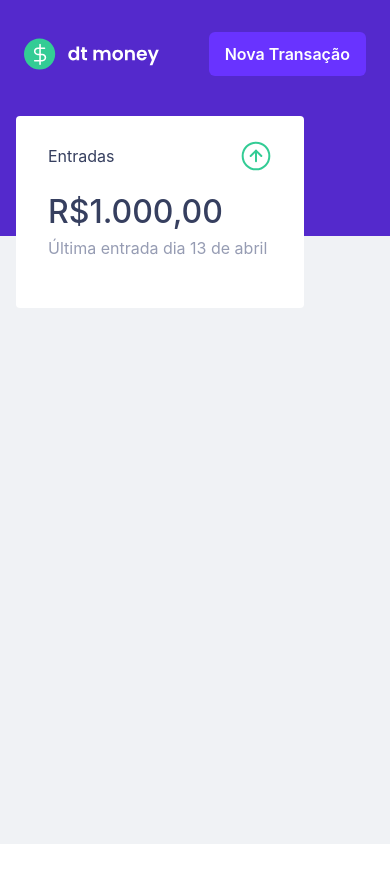
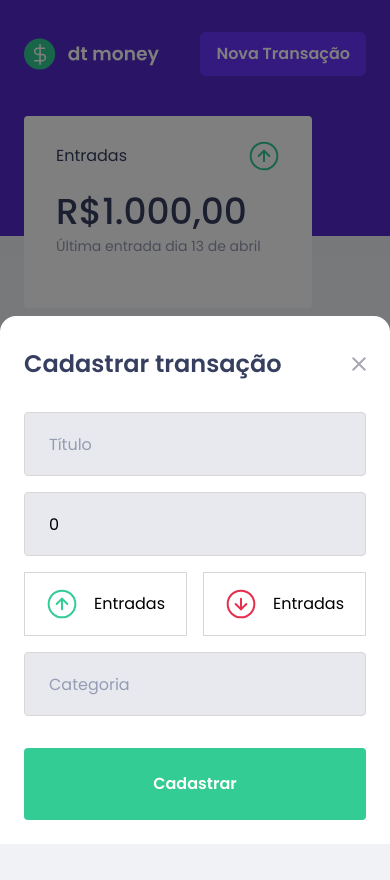
Before and after one commit to lcsglrt/dtmoney, a React (Create React App) app: page / in a window 390 px wide. Both pictures are taken after a click on the button "Nova Transação". Before the commit the page ends 844 px from the top, so only its background shows below. Built offline with nearby package versions, Linux system fonts and the light colour scheme.

Commit message:
Layout modal finalizado

```diff
--- a/package.json
+++ b/package.json
@@ -9,6 +9,7 @@
     "@testing-library/user-event": "^12.1.10",
     "react": "^17.0.2",
     "react-dom": "^17.0.2",
+    "react-modal": "^3.14.4",
     "react-scripts": "4.0.3",
     "react-toastify": "^8.1.0",
     "tailwindcss": "npm:@tailwindcss/postcss7-compat",
--- a/public/index.html
+++ b/public/index.html
@@ -1,6 +1,7 @@
 <!DOCTYPE html>
 <html lang="en">
   <head>
+    <link rel="preconnect" href="https://fonts.gstatic.com" crossorigin>
     <meta charset="utf-8" />
     <link rel="icon" href="%PUBLIC_URL%/favicon.png" />
     <meta name="viewport" content="width=device-width, initial-scale=1" />
@@ -12,6 +13,7 @@
     <link rel="apple-touch-icon" href="%PUBLIC_URL%/logo.png" />
     <link rel="manifest" href="%PUBLIC_URL%/manifest.json" />
     <title>dt money</title>
+    <link href="https://fonts.googleapis.com/css2?family=Poppins:wght@400;500;600&display=swap" rel="stylesheet">
   </head>
   <body>
     <noscript>You need to enable JavaScript to run this app.</noscript>
--- a/src/App.js
+++ b/src/App.js
@@ -5,77 +5,44 @@ import './App.css';
 import { DashBoard } from './components/Dashboard';
 
 import { Header } from './components/Header';
+import { NewTransactionModal } from './components/NewTransactionModal';
 
 function App() {
   const [transactions, setTransactions] = useState([]);
   const [transactionsTable, setTransactionsTable] = useState([]);
-  const [title, setTitle] = useState('');
-  const [amount, setAmount] = useState(0);
-  // const [type, setType] = useState('deposit');
-  const [category, setCategory] = useState('');
+
+  const [isNewTransactionModalOpen, SetIsNewTransactionModalOpen] = useState(false);
 
   useEffect(() => {
     setTransactionsTable(transactions);
   }, [transactions]);
 
-  function createNewTransaction(data) {
-    const localTransactions = [...transactions];
-    localTransactions.push(data);
-    setTransactions(localTransactions);
+  function handleOpenNewTransactionModal() {
+    SetIsNewTransactionModalOpen(true);
   }
 
-  function handleCreateNewTransaction(e) {
-    e.preventDefault();
-
-    createNewTransaction({
-      id: +new Date(),
-      title,
-      amount,
-      category
-    });
+  function handleCloseNewTransactionModal() {
+    SetIsNewTransactionModalOpen(false);
   }
 
-  const summary = transactionsTable.reduce((acc, transaction) => {
-    return acc + transaction.amount;
-  }, 0);
+
+
+  // const summary = transactionsTable.reduce((acc, transaction) => {
+  //   return acc + transaction.amount;
+  // }, 0);
 
   return (
     <div className="bg-background min-h-screen">
-      <Header />
+      <Header onOpenNewTransactionModal={handleOpenNewTransactionModal} />
       <DashBoard />
-      {/* <!-- <form onSubmit={handleCreateNewTransaction}>
-        <input
-          type="text"
-          placeholder="Título"
-          value={title}
-          onChange={e => setTitle(e.target.value)}
-        />
-        <input
-          type="number"
-          placeholder="Valor"
-          value={amount}
-          onChange={e => setAmount(Number(e.target.value))}
-        />
 
-        <input
-          type="text"
-          placeholder="Categoria"
-          value={category}
-          onChange={e => setCategory(e.target.value)}
-        />
-        <button
-          type="submit"
-        >
-          Enviar
-        </button>
-      </form>
-      <table>
+      {/* <table>
         <thead>
           <tr>
             <th>Título</th>
             <th>Valor</th>
-            <th>Categoria</th>
-            {/* <th>Data</th> */}
+            <th>Categoria</th> */}
+            {/* <th>Data</th>
           {/* </tr>
         </thead>
         <tbody>
@@ -91,7 +58,12 @@ function App() {
             <td>Total: {!summary ? 0 : summary}</td>
           </tr>
         </tbody>
-      </table> --> */}
+      </table> */}
+
+      <NewTransactionModal
+        isOpen={isNewTransactionModalOpen}
+        onRequestClose={handleCloseNewTransactionModal}
+      />
     </div>
   );
 }
--- a/src/components/Dashboard/index.js
+++ b/src/components/Dashboard/index.js
@@ -1,9 +1,13 @@
 import { Summary } from "../Summary";
+import { TransactionsList } from "../TransactionsList";
 
 export function DashBoard() {
   return (
-    <main className="max-w-custom mx-auto py-10 px-4">
+    <main className="max-w-custom mx-auto py-10 px-6">
       <Summary />
+      <div className="md:hidden">
+        <TransactionsList />
+      </div>
     </main>
   )
 }
--- a/src/components/Header/index.js
+++ b/src/components/Header/index.js
@@ -1,13 +1,19 @@
+import { useState } from 'react';
+
 import logoImg from '../../assets/logo.svg';
 
-export function Header() {
+export function Header({ onOpenNewTransactionModal }) {
   return (
     <>
       <header className="bg-blue pb-40">
         <div className="pt-8 px-6 mx-auto justify-between max-w-custom">
           <div className="flex justify-between">
             <img src={logoImg} alt="dt moneyF0F2F5" className="w-logo md:w-auto" />
-            <button className="bg-btn text-shape font-base font-semibold px-4 py-2.5 rounded-md">
+            <button
+              type="button"
+              onClick={onOpenNewTransactionModal}
+              className="bg-btn text-shape font-base font-semibold px-4 py-2.5 rounded-md"
+            >
               Nova Transação
             </button>
           </div>
--- /dev/null
+++ b/src/components/NewTransactionModal/index.js
@@ -0,0 +1,97 @@
+import Modal from 'react-modal';
+import { useState } from 'react';
+
+import closeModalImg from '../../assets/close.svg';
+import incomeImg from '../../assets/income.svg';
+import outcomeImg from '../../assets/outcome.svg';
+
+Modal.setAppElement('#root');
+
+export function NewTransactionModal({ isOpen, onRequestClose }) {
+  const [title, setTitle] = useState('');
+  const [amount, setAmount] = useState(0);
+  // const [type, setType] = useState('deposit');
+  const [category, setCategory] = useState('');
+
+  function createNewTransaction(data) {
+    // const localTransactions = [...transactions];
+    // localTransactions.push(data);
+    // setTransactions(localTransactions);
+  }
+
+  function handleCreateNewTransaction(e) {
+    e.preventDefault();
+
+    // createNewTransaction({
+    //   id: +new Date(),
+    //   title,
+    //   amount,
+    //   category
+    // });
+  }
+
+  return (
+    <>
+      <Modal
+        isOpen={isOpen}
+        onRequestClose={onRequestClose}
+        overlayClassName="react-modal-overlay"
+        className="react-modal"
+      >
+        <div className="flex items-center justify-between">
+          <h2 className="text-title font-semibold text-2xl py-8">Cadastrar transação</h2>
+          <button type="button" onClick={onRequestClose}>
+            <img src={closeModalImg} alt="Fechar" />
+          </button>
+        </div>
+        <form onSubmit={handleCreateNewTransaction}>
+          <div>
+            <input
+              type="text"
+              placeholder="Título"
+              value={title}
+              onChange={e => setTitle(e.target.value)}
+              className="input-modal"
+            />
+            <input
+              type="number"
+              placeholder="Valor"
+              value={amount}
+              onChange={e => setAmount(Number(e.target.value))}
+              className="input-modal"
+            />
+
+            <div className="grid grid-cols-2 gap-4 mt-4">
+              <button
+                className="w-full border border-bodyBorder flex items-center h-16 justify-center"
+              >
+                <img src={incomeImg} alt="Entrada" className="mr-4" />
+                <span>Entradas</span>
+              </button>
+              <button
+                className="w-full border border-bodyBorder flex items-center h-16 justify-center"
+              >
+                <img src={outcomeImg} alt="Entrada"  className="mr-4" />
+                <span>Entradas</span>
+              </button>
+            </div>
+
+            <input
+              type="text"
+              placeholder="Categoria"
+              value={category}
+              onChange={e => setCategory(e.target.value)}
+              className="input-modal"
+            />
+            <button
+              type="submit"
+              className="btn-submit"
+            >
+              Cadastrar
+            </button>
+          </div>
+        </form>
+      </Modal>
+    </>
+  )
+}
--- a/src/components/Summary/index.js
+++ b/src/components/Summary/index.js
@@ -8,7 +8,7 @@ export function Summary() {
           <p>Entradas</p>
           <img src={incomeImg} alt="Entradas" />
         </header>
-        <strong className="block mt-4 text-summary font-medium leading-summary">R$1.000,00</strong>
+        <strong className="block mt-4 text-4xl font-medium leading-summary">R$1.000,00</strong>
         <p className="md:hidden text-sm text-text">Última entrada dia 13 de abril</p>
       </div>
 
--- /dev/null
+++ b/src/components/TransactionCard/index.js
@@ -0,0 +1,12 @@
+export function TransactionCard() {
+  return (
+    <div className="mt-3 bg-shape rounded py-6 px-8">
+      <p className="text-title">Desenvolvimento de site</p>
+      <p className="text-green text-xl">R$12.000,00</p>
+      <div className="flex items-center justify-between pt-6">
+        <p className="text-sm text-text">Vendas</p>
+        <p className="text-sm text-text">17/11/2021</p>
+      </div>
+    </div>
+  );
+}
--- /dev/null
+++ b/src/components/TransactionsList/index.js
@@ -0,0 +1,15 @@
+import { TransactionCard } from "../TransactionCard"
+
+export function TransactionsList() {
+  return (
+    <div className="pt-8">
+      <div className="flex items-center justify-between">
+        <p className="text-2xl text-title">Listagem</p>
+        <p className="text-sm text-text">3 Itens</p>
+      </div>
+      <TransactionCard />
+      <TransactionCard />
+      <TransactionCard />
+    </div>
+  )
+}
--- a/src/index.css
+++ b/src/index.css
@@ -4,9 +4,9 @@
 
 body {
   margin: 0;
-  font-family: -apple-system, BlinkMacSystemFont, 'Segoe UI', 'Roboto', 'Oxygen',
-    'Ubuntu', 'Cantarell', 'Fira Sans', 'Droid Sans', 'Helvetica Neue',
-    sans-serif;
+  padding: 0;
+  box-sizing: border-box;
+  font-family: 'Poppins', sans-serif;
   -webkit-font-smoothing: antialiased;
   -moz-osx-font-smoothing: grayscale;
 }
@@ -15,3 +15,60 @@ code {
   font-family: source-code-pro, Menlo, Monaco, Consolas, 'Courier New',
     monospace;
 }
+
+.react-modal-overlay {
+  @apply
+  bg-black
+    bg-opacity-50
+    fixed
+    bottom-0
+    top-0
+    left-0
+    right-0
+    flex
+    items-end
+    justify-center
+}
+
+.react-modal {
+  @apply
+    w-screen
+    bg-shape
+    h-auto
+    rounded-t-2xl
+    px-6
+}
+
+.input-modal {
+  @apply
+    w-full
+    px-6
+    h-16
+    mt-4
+    bg-body
+    rounded
+    border-bodyBorder
+    border
+    relative
+}
+
+.input-modal::placeholder {
+  @apply text-text
+}
+
+.input-modal:nth-child(1) {
+  @apply mt-0
+}
+
+.btn-submit {
+  @apply
+    bg-green
+    w-full
+    p-6
+    text-center
+    text-shape
+    font-semibold
+    mt-8
+    mb-6
+    rounded
+}
--- a/tailwind.config.js
+++ b/tailwind.config.js
@@ -2,9 +2,7 @@ module.exports = {
   purge: ['./src/**/*.{js,jsx,ts,tsx}', './public/index.html'],
   darkMode: false,
   theme: {
-    fontSize: {
-      'summary': '2rem'
-    },
+
     maxWidth: {
       'custom': '1120px',
     },
@@ -16,6 +14,9 @@ module.exports = {
       title: '#363F5F',
       text: '#969CB3',
       background: '#F0F2F5',
+      black: '#000000',
+      body: '#E7E9EE',
+      bodyBorder: '#D7D7D7',
       btn: '#6933FF',
     },
     extend: {
```
Also changed, not shown: 1 other file (tests, documents, lock files or other folders).
